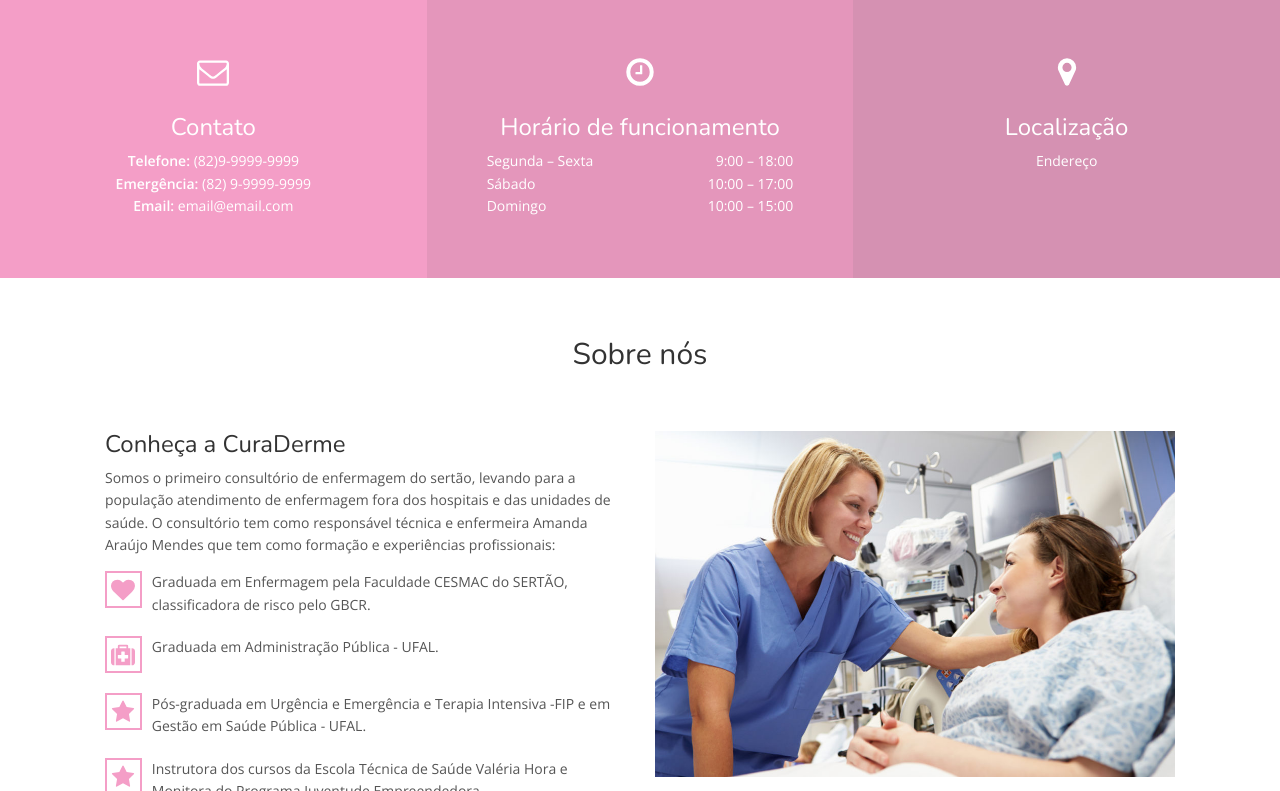
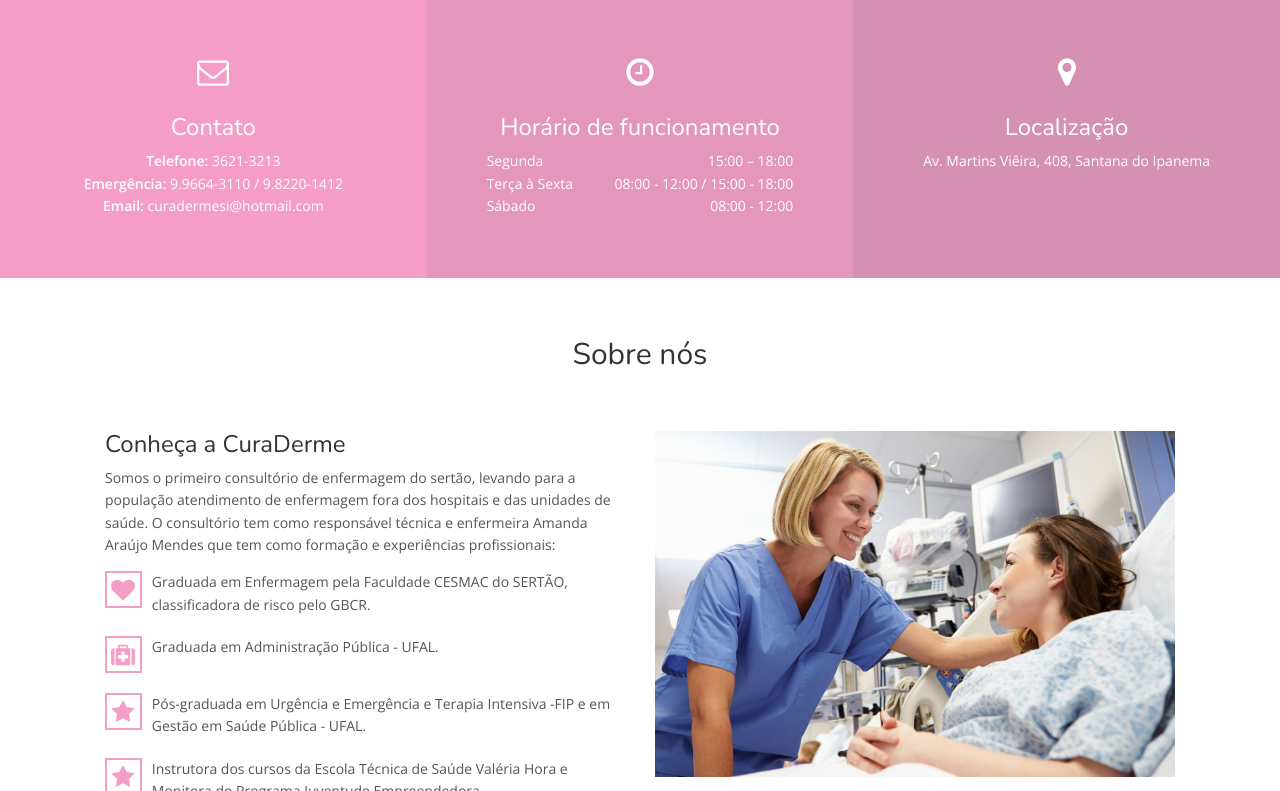
Before and after one commit to gregoryalbertt/curadermesi, a Jekyll site: the page built from index.html, in a window 1280 px wide and 900 px high, scrolled down 441 px, cut to the strip 109-900 px from the top of the window. Built offline with Jekyll 4.4.1, drawn with Linux system fonts in a browser that asks for light colours; nearby versions of some CDN libraries.

Commit message:
update _config.yml

```diff
--- a/_config.yml
+++ b/_config.yml
@@ -2,7 +2,7 @@
 title: CuraDerme | Sua saúde é nossa prioridade!
 description: "Consultório de Enfermagem."
 baseurl: "" # the subpath of your site, e.g. /blog
-url: "" # the name of your domain
+url: "curadermesi.com.br" # the name of your domain
 logo_url: svg/min/logo.svg
 
 # Hero
@@ -16,15 +16,15 @@ api_token: # Enter API token here
 
 # Contact info
 contact:
-    phone: (82)9-9999-9999
-    emergency: (82) 9-9999-9999
-    email: email@email.com
-    address: Endereço
+    phone: 3621-3213
+    emergency: 9.9664-3110 / 9.8220-1412
+    email: curadermesi@hotmail.com
+    address: Av. Martins Viêira, 408, Santana do Ipanema
 
 # Opening hours
-monday_friday: 9:00 – 18:00
-saturday: 10:00 – 17:00
-sunday: 10:00 – 15:00
+monday: 15:00 – 18:00
+tuesday-friday: 08:00 - 12:00 / 15:00 - 18:00
+saturday: 08:00 - 12:00
 
 # Testimonials
 testimonials:
@@ -33,16 +33,16 @@ testimonials:
 # Map
 map:
     zoom: 17
-    address: Von schroeders 273, Viña del mar, Chile
+    address: Av. Martins Viêira, 408, Santana do Ipanema - AL, 57500-000
     address_details: svg/min/logo.svg
 
 # Social settings
-facebook: http://facebook.com
-twitter: http://twitter.com
-instagram: http://instagram.com
-youtube: http://youtube.com
-skype: skype:obaez_design?userinfo
-feed: yes
+facebook:
+twitter:
+instagram: http://instagram.com/curadermesi
+youtube:
+skype:
+feed: no
 
 # Footer
 copyright: © 2019 CuraDerme - Todos os direitos reservados
--- a/index.html
+++ b/index.html
@@ -56,16 +56,16 @@ layout: default
         <table>
             <tbody>
                 <tr>
-                    <td>Segunda – Sexta</td>
-                    <td>{{ site.monday_friday }}</td>
+                    <td>Segunda</td>
+                    <td>{{ site.monday }}</td>
+                </tr>
+                <tr>
+                    <td>Terça à Sexta</td>
+                    <td>{{ site.tuesday-friday }}</td>
                 </tr>
                 <tr>
                     <td>Sábado</td>
                     <td>{{ site.saturday }}</td>
-                </tr>
-                <tr>
-                    <td>Domingo</td>
-                    <td>{{ site.sunday }}</td>
                 </tr>
             </tbody>
         </table>
```
